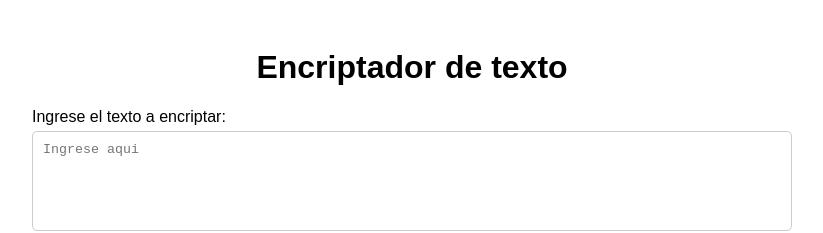
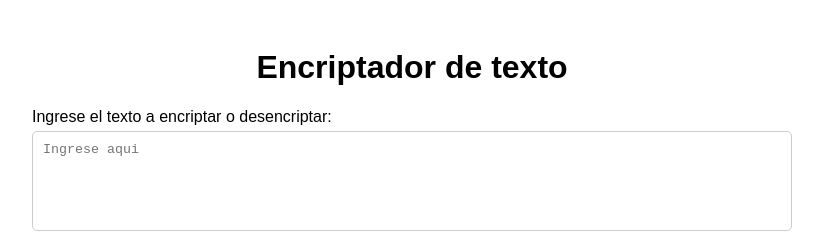
Before and after one commit to Exsodo/Portafolio, a plain HTML site: page index.html in a window 1280 px wide. Shown: the top 233 px of the page, without its empty margins (228-1051 px from the left). Drawn offline with Linux system fonts and the light colour scheme.

Commit message:
Update index.html

```diff
--- a/index.html
+++ b/index.html
@@ -7,7 +7,7 @@
 <body>
   <div class="container">
     <h1>Encriptador de texto</h1>
-    <label for="input-text">Ingrese el texto a encriptar:</label>
+    <label for="input-text">Ingrese el texto a encriptar o desencriptar:</label>
     <textarea id="input-text" placeholder="Ingrese aqui"></textarea>
     <button onclick="encryptText()">Encriptar</button>
     <br>
```
